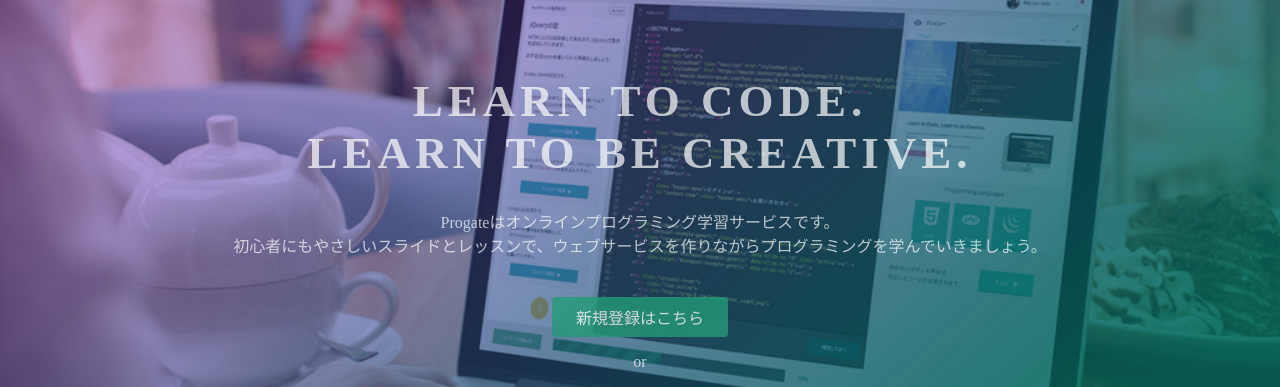
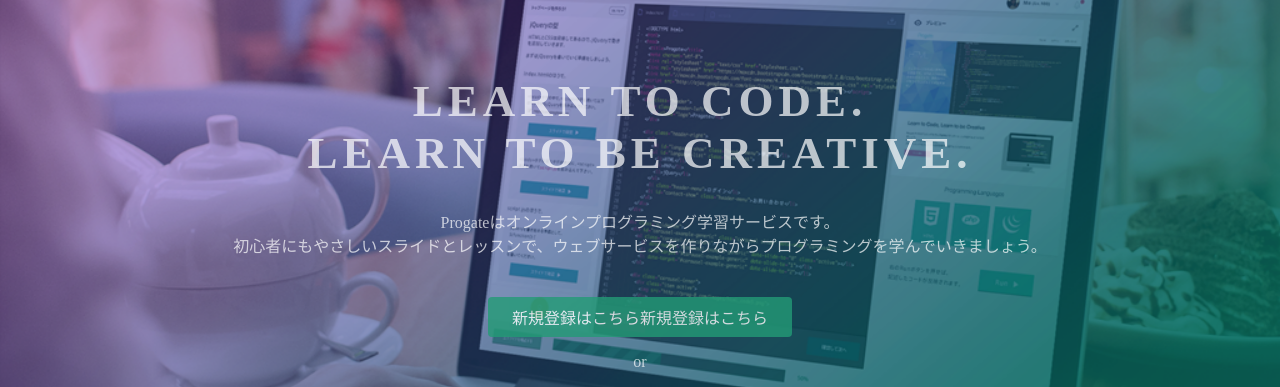
Before and after one commit to ochatest/ochatest.github.io, a plain HTML site: page index.html in a window 1280 px wide. Shown: the part 135-522 px from the top of the page. Drawn offline with Linux system fonts and the light colour scheme.

Commit message:
Update index.html

```diff
--- a/index.html
+++ b/index.html
@@ -26,7 +26,7 @@
       <h1>LEARN TO CODE.<br>LEARN TO BE CREATIVE.</h1>
       <p>Progateはオンラインプログラミング学習サービスです。<br>初心者にもやさしいスライドとレッスンで、ウェブサービスを作りながらプログラミングを学んでいきましょう。</p>
       <div class="btn-wrapper">
-        <a href="#" class="btn signup">新規登録はこちら</a>
+        <a href="#" class="btn signup">新規登録はこちら新規登録はこちら</a>
         <p>or</p>
         <a href="#" class="btn facebook"><span class="fa fa-facebook"></span>Facebookで登録</a>
         <a href="#" class="btn twitter"><span class="fa fa-twitter"></span>Twitterで登録</a>
```
